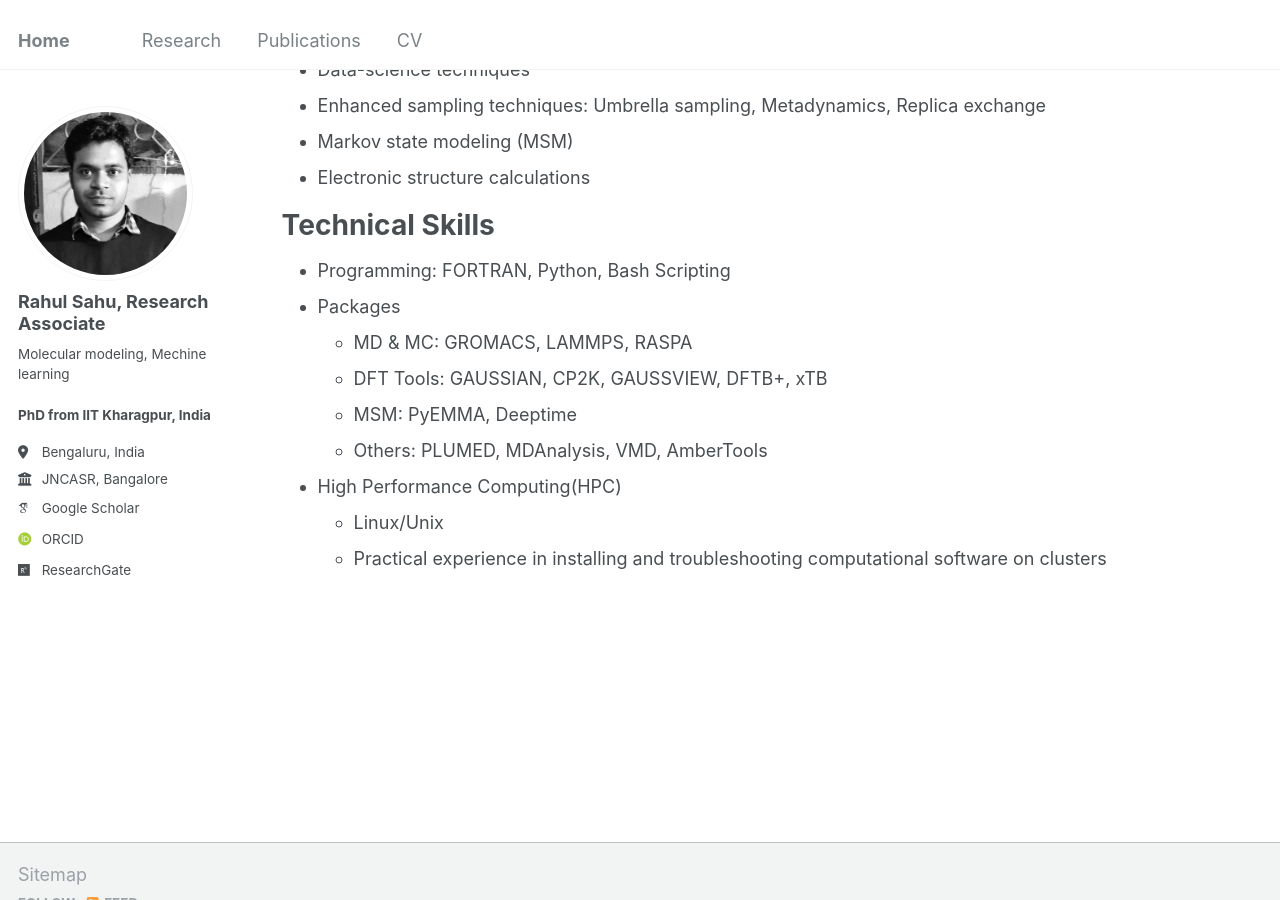
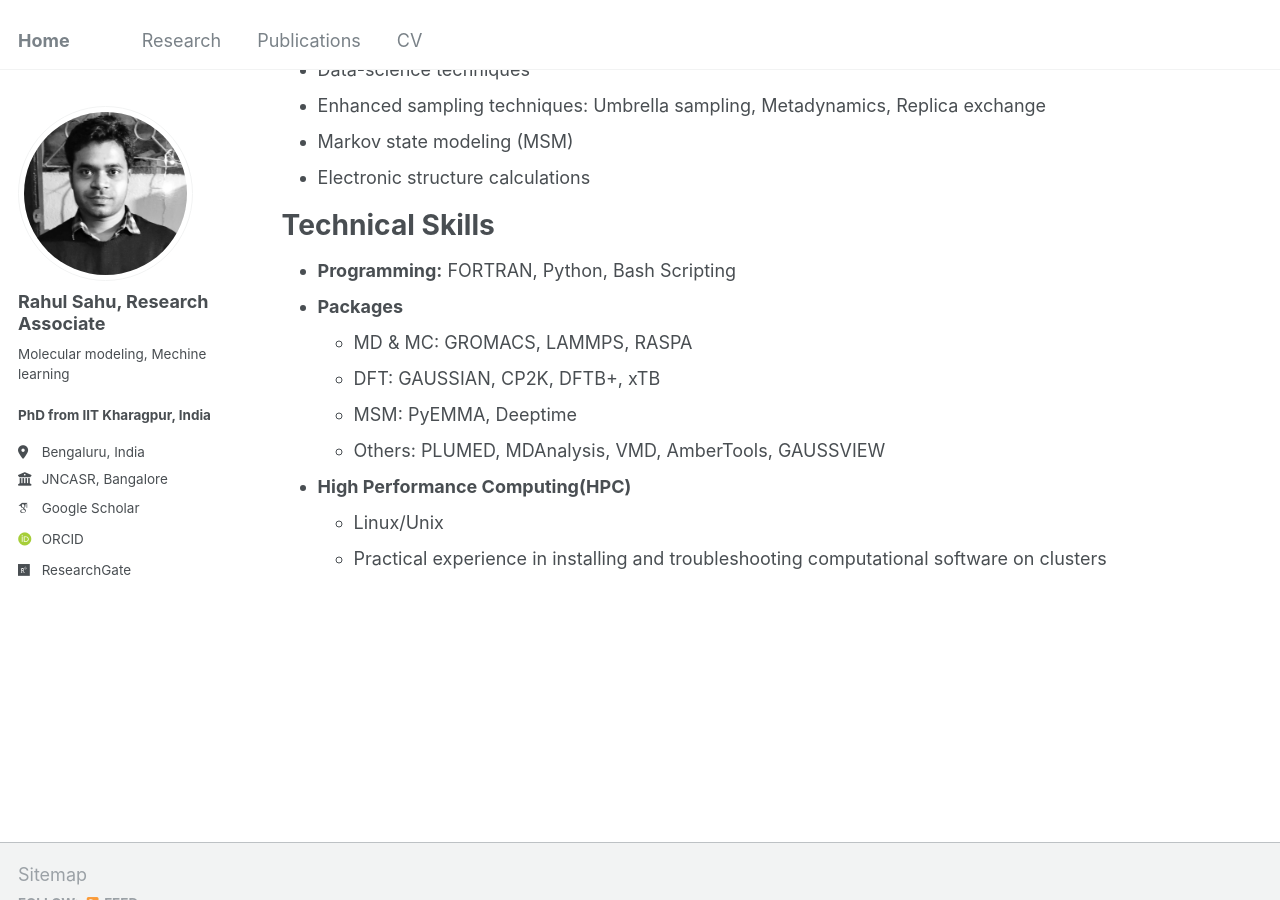
Before and after one commit to srahul21/srahul21.github.io, a Jekyll site: the page built from _pages/cv.md, in a window 1280 px wide and 900 px high, scrolled down 902 px. Built offline with Jekyll 4.4.1, drawn with Linux system fonts in a browser that asks for light colours; some web fonts are replaced.

Commit message:
Update cv.md

```diff
--- a/_pages/cv.md
+++ b/_pages/cv.md
@@ -39,12 +39,12 @@ Scientific Expertise
 
 Technical Skills
 ======
-* Programming:  FORTRAN, Python, Bash Scripting
-* Packages
+* **Programming:**  FORTRAN, Python, Bash Scripting
+* **Packages**
   * MD & MC: GROMACS, LAMMPS, RASPA
-  * DFT Tools: GAUSSIAN, CP2K, GAUSSVIEW, DFTB+, xTB
+  * DFT: GAUSSIAN, CP2K, DFTB+, xTB
   * MSM: PyEMMA, Deeptime
-  * Others: PLUMED, MDAnalysis, VMD, AmberTools
-* High Performance Computing(HPC)
+  * Others: PLUMED, MDAnalysis, VMD, AmberTools, GAUSSVIEW
+* **High Performance Computing(HPC)**
   * Linux/Unix
   * Practical experience in installing and troubleshooting computational software on clusters
```
